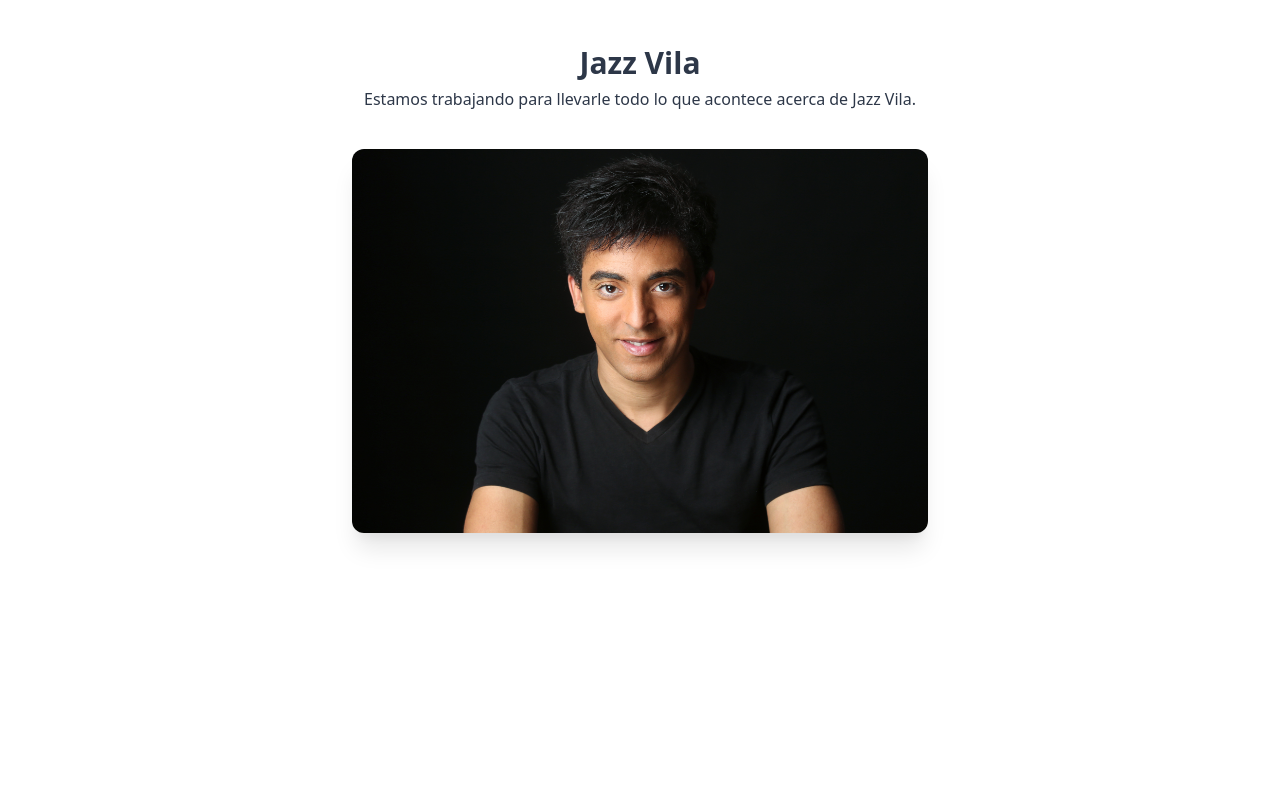
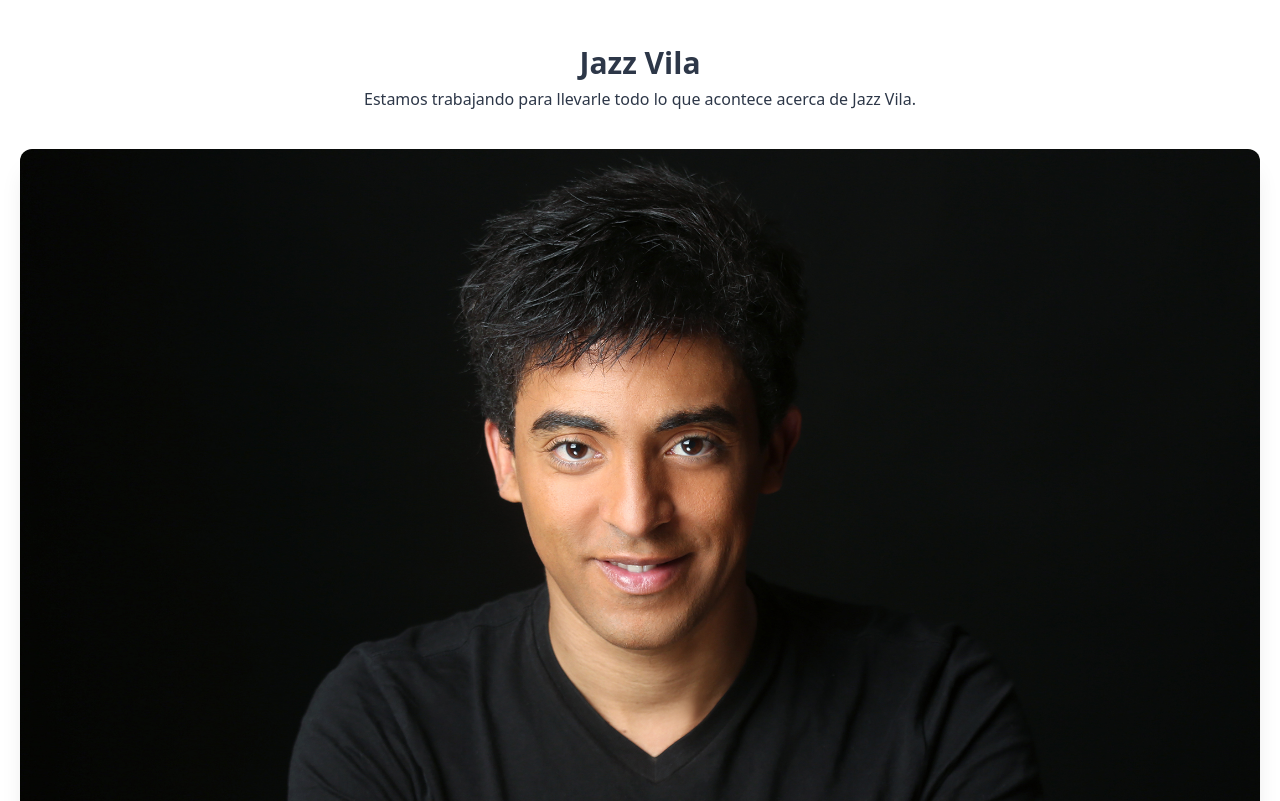
Before and after one commit to jazzvilaprojectsdev/jazzvila-portfolio, a Next.js app: page / in a window 1280 px wide. Shown: the top 801 px of the page. Built offline with nearby package versions, Linux system fonts and the light colour scheme; what tailwindcss-filters would draw is missing.

Commit message:
test on ios

```diff
--- a/pages/index.tsx
+++ b/pages/index.tsx
@@ -14,7 +14,7 @@ export default function Home() {
       <div className="px-5 flex justify-center">
         <img
           src="/img/jazzvila.jpg"
-          className="rounded-xl shadow-xl w-full max-w-xl object-cover"
+          className="rounded-xl shadow-xl w-full object-cover"
         />
       </div>
 
```
